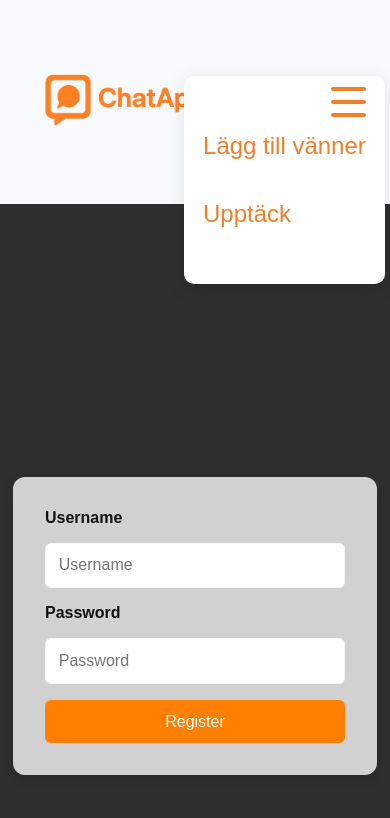
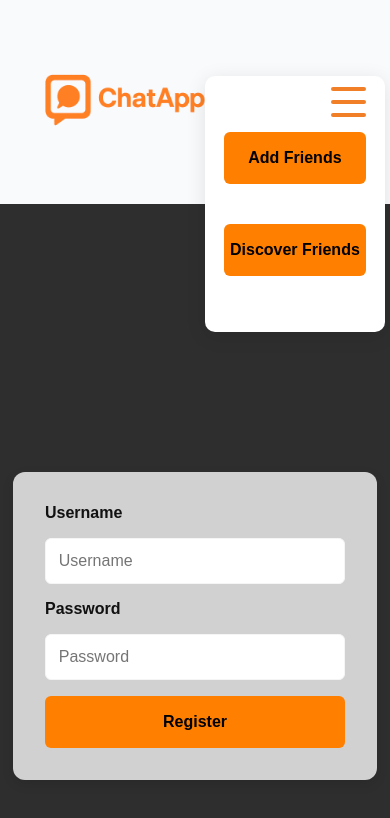
Before and after one commit to LinusHolmer/chatapp-examensarbete, a Next.js app in the folder frontend/nextjs-dashboard/: page /register in a window 390 px wide. Both pictures are taken after a click on the button 348 px from the left and 102 px from the top of the page. Shown: the top 818 px of the page. Built offline with nearby package versions, Linux system fonts and the light colour scheme.

Commit message:
ADD: modal for add friends and discover friends + new CustomButton component
Added a modal for the buttons in the
hamburgermenu.

Created a new component named CustomButton, its the new standard button we use.

Fixed the need to double click the button to login/register

```diff
--- /dev/null
+++ b/frontend/nextjs-dashboard/app/components/CustomButton/CustomButton.module.css
@@ -0,0 +1,25 @@
+.buttonContainer{
+    width: 100%;
+}
+
+.button {
+  width: 100%;
+  height: auto;
+  font-size: 1rem;
+  border-radius: 6px;
+  border: none;
+  background-color: #ff7f00;
+  color: black;
+  cursor: pointer;
+  display: flex;
+  justify-content: center;
+  align-items: center;
+}
+
+.button:hover {
+  background-color: #e65c00;
+}
+
+.buttonText {
+    font-weight: bold;
+}
--- /dev/null
+++ b/frontend/nextjs-dashboard/app/components/CustomButton/CustomButton.tsx
@@ -0,0 +1,23 @@
+"use client";
+
+import styles from "../CustomButton/CustomButton.module.css";
+
+interface CustomButtonProps extends React.ButtonHTMLAttributes<HTMLButtonElement> {
+  buttonText: string;
+  onClick: (e: React.MouseEvent<HTMLButtonElement>) => void;
+}
+
+export default function CustomButton({ buttonText, onClick, type = "button" }: CustomButtonProps) {
+  return(
+  <div className={styles.buttonContainer}>
+    <button
+      type={type}
+      className={styles.button}
+      onClick={onClick}
+    >
+      <p className={styles.buttonText}>{buttonText}</p>
+    </button>
+
+  </div>
+  )
+}
--- a/frontend/nextjs-dashboard/app/layout.tsx
+++ b/frontend/nextjs-dashboard/app/layout.tsx
@@ -6,6 +6,10 @@ import "./ui/global.css";
 import Image from "next/image";
 import Link from "next/link";
 import { useState } from "react";
+import Modal from "./components/modal/modal";
+import CustomButton from "./components/CustomButton/CustomButton";
+
+type ModalType = "add-friends" | "discover-friends" | null;
 
 export default function RootLayout({
   children,
@@ -14,6 +18,13 @@ export default function RootLayout({
 }) {
 
   const [isOpen, setIsOpen] = useState(false);
+  const [modalOpen, setModalOpen] = useState(false);
+  const [activeModal, setActiveModal] = useState<ModalType>(null);
+
+  const openModal = (type: ModalType) => {
+    setActiveModal(type);
+    setModalOpen(true);
+  };
 
   return (
     <html lang="en">
@@ -36,18 +47,39 @@ export default function RootLayout({
     <div className={`line ${isOpen ? "open" : ""}`}></div>
   </button>
 
+
+
+
   {/* Menyn som fälls ut */}
   {isOpen && (
     <ul className="mobile-menu">
-      <li><Link href="/add-friends" onClick={() => setIsOpen(false)} >Lägg till vänner</Link></li>
-      <li><Link href="/explore" onClick={() => setIsOpen(false)} >Upptäck
-      </Link></li>
+      <li> <CustomButton buttonText={"Add Friends"} onClick={() => openModal("add-friends")} /></li>
+      <li> <CustomButton buttonText={"Discover Friends"} onClick={() => openModal("discover-friends")} /></li>
     </ul>
   )}
+{/* gör modal dynamisk sen */}
+{modalOpen && (
+  <Modal isOpen={modalOpen} onClose={() => setModalOpen(false)}>
+    {activeModal === "add-friends" && (
+      <div>
+        <h2>Add Friends</h2>
+        <p>Here you can add friends.</p>
+      </div>
+    )}
+    {activeModal === "discover-friends" &&(
+      <div>
+        <h2>Discover new friends</h2>
+        <p>Here you can discover new friends</p>
+      </div>
+    )}
+  </Modal>
+)}
+
 </nav>
-
-
-        <main>{children}</main>
+        <main>
+          {children}
+          <div id="modal-root"></div>
+        </main>
       </body>
     </html>
   );
--- a/frontend/nextjs-dashboard/app/login/login.css
+++ b/frontend/nextjs-dashboard/app/login/login.css
@@ -34,17 +34,3 @@ input {
   border-radius: 6px;
   font-size: 1rem;
 }
-
-button {
-  padding: 0.8rem;
-  border: none;
-  border-radius: 6px;
-  background-color: #ff7f00;
-  color: white;
-  font-size: 1rem;
-  cursor: pointer;
-}
-
-button:hover {
-  background-color: #e65c00;
-}
--- a/frontend/nextjs-dashboard/app/login/page.tsx
+++ b/frontend/nextjs-dashboard/app/login/page.tsx
@@ -2,6 +2,7 @@
 import { useState } from "react";
 import "./login.css";
 import { useRouter } from "next/navigation";
+import CustomButton from "../components/CustomButton/CustomButton";
 
 
 export default function LoginPage() {
@@ -69,9 +70,8 @@ export default function LoginPage() {
           <label>Remember Me</label>
         </div>
 
-        <button onClick={login} type="button">
-          Login
-        </button>
+        <CustomButton buttonText={"Login"} onClick={login} />
+
       </form>
     </main>
   );
--- a/frontend/nextjs-dashboard/app/register/page.tsx
+++ b/frontend/nextjs-dashboard/app/register/page.tsx
@@ -2,6 +2,8 @@
 import { useRouter } from "next/navigation";
 import "./register.css";
 import { useState } from "react";
+import CustomButton from "../components/CustomButton/CustomButton";
+
 
 export default function RegisterPage() {
   const [username, setUsername] = useState("");
@@ -59,9 +61,8 @@ export default function RegisterPage() {
           value={password}
           onChange={(e) => setPassword(e.target.value)}
         />
-        <button onClick={register} type="button">
-          Register
-        </button>
+        <CustomButton buttonText={"Register"} onClick={register} />
+
       </form>
     </main>
   );
--- a/frontend/nextjs-dashboard/app/register/register.css
+++ b/frontend/nextjs-dashboard/app/register/register.css
@@ -34,17 +34,3 @@ input {
   border-radius: 6px;
   font-size: 1rem;
 }
-
-button {
-  padding: 0.8rem;
-  border: none;
-  border-radius: 6px;
-  background-color: #ff7f00;
-  color: white;
-  font-size: 1rem;
-  cursor: pointer;
-}
-
-button:hover {
-  background-color: #e65c00;
-}
--- a/frontend/nextjs-dashboard/tsconfig.json
+++ b/frontend/nextjs-dashboard/tsconfig.json
@@ -15,7 +15,7 @@
     "moduleResolution": "bundler",
     "resolveJsonModule": true,
     "isolatedModules": true,
-    "jsx": "preserve",
+    "jsx": "react-jsx",
     "incremental": true,
     "plugins": [
       {
```
